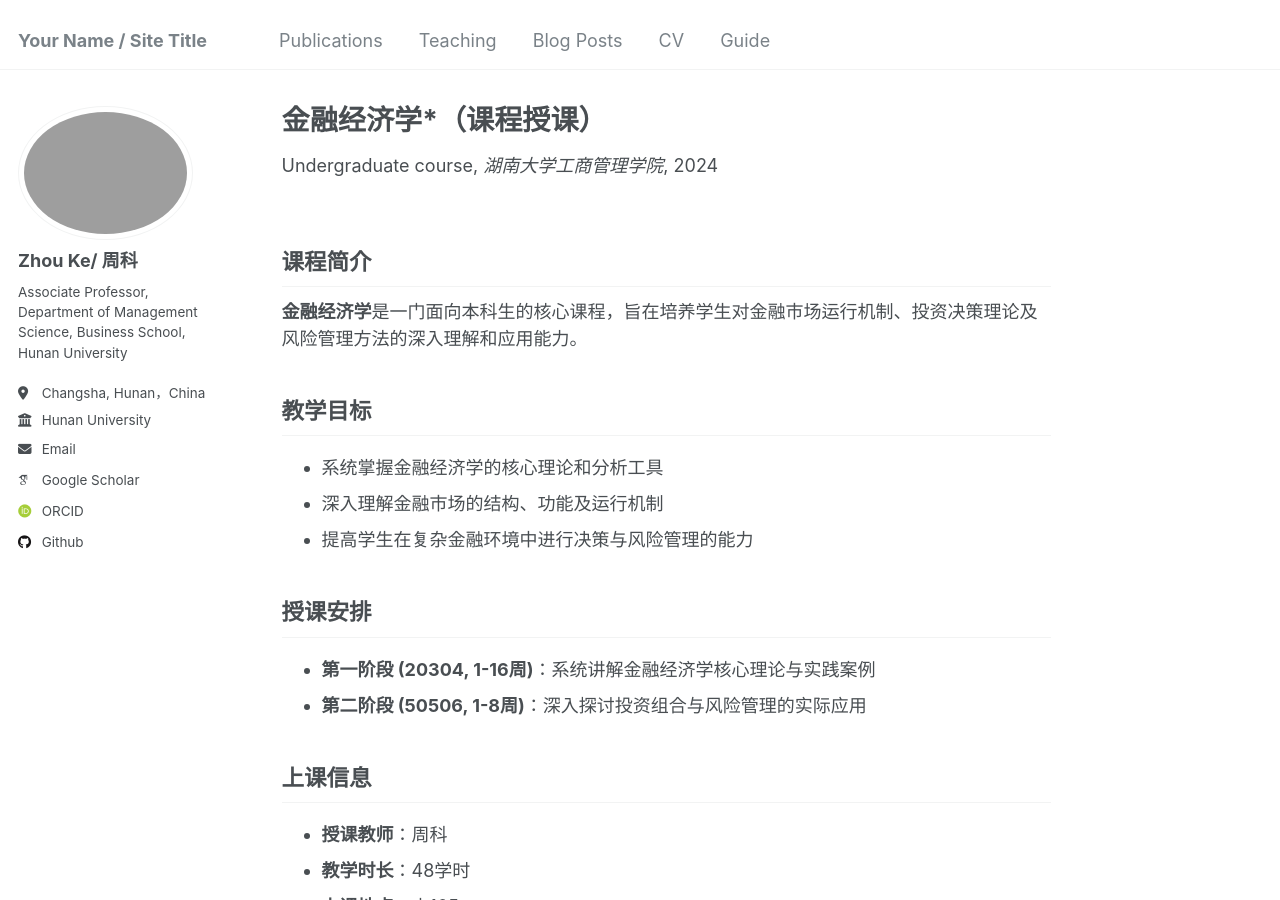
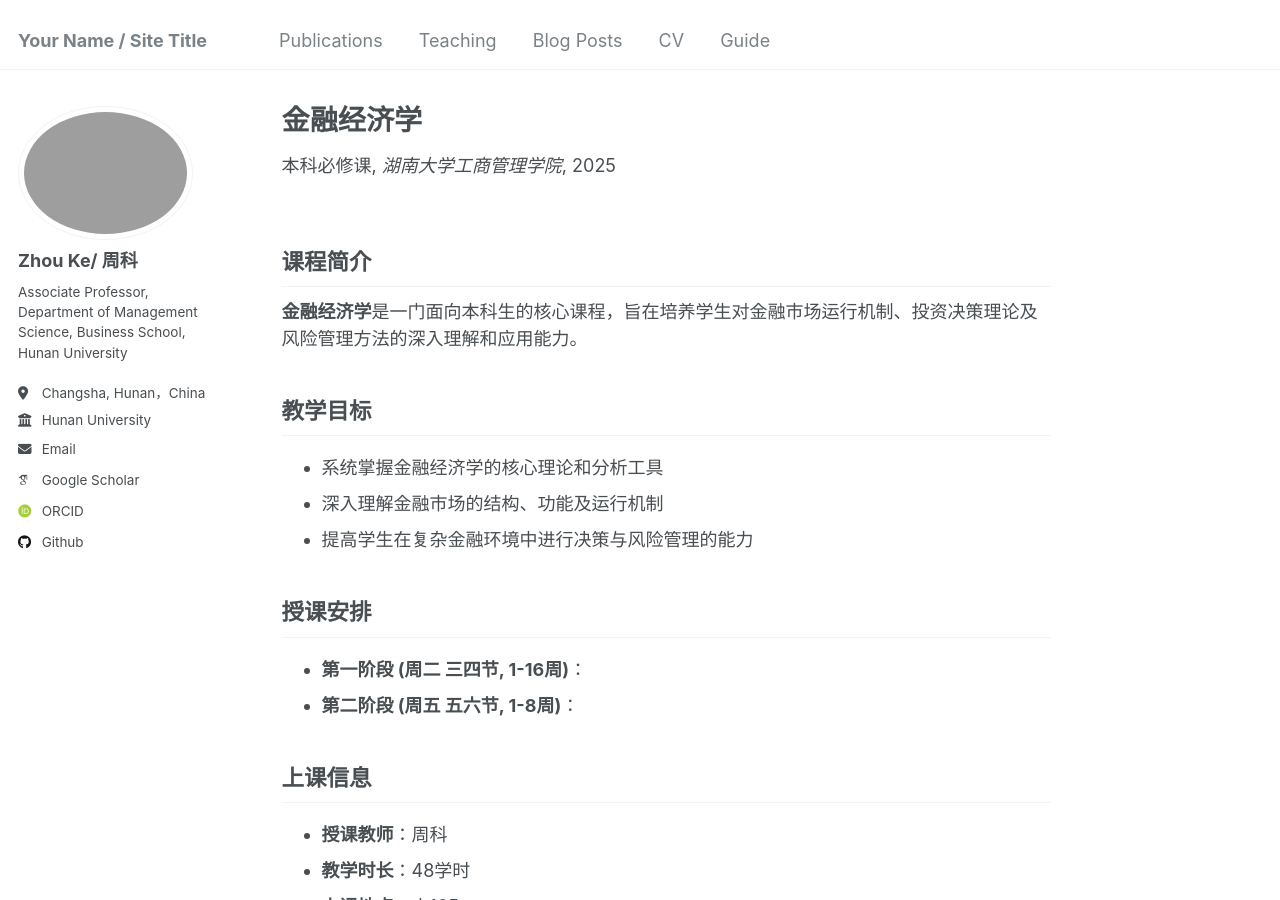
Before and after one commit to hustzhke/hustzhke.github.io, a Jekyll site: the page built from _teaching/2015-spring-teaching-2.md, in a window 1280 px wide and 900 px high. Built offline with Jekyll 4.4.1, drawn with Linux system fonts in a browser that asks for light colours; some web fonts are replaced.

Commit message:
Update 2015-spring-teaching-2.md

```diff
--- a/_teaching/2015-spring-teaching-2.md
+++ b/_teaching/2015-spring-teaching-2.md
@@ -1,19 +1,17 @@
 ---
-title: "金融经济学*（课程授课）"
-collection: teaching
-type: "Undergraduate course"
+title: "金融经济学"
+type: "本科必修课"
 permalink: /teaching/financial-economics
 venue: "湖南大学工商管理学院"
-date: 2024-01-01
-location: "中105"
+date: 2025-01-01
 instructor: "周科"
 teaching_hours: 48
 schedule:
-  - "20304 (1-16周) 中105"
-  - "50506 (1-8周) 中105"
+  - "周二  三四节, 1-16周 中105"
+  - "周五 五六节, 1-8周 中105"
 class_size: 59
 class_code: "财金2201-02"
-retake_students: "无"
+
 ---
 
 ## 课程简介
@@ -28,8 +26,8 @@ retake_students: "无"
 
 ## 授课安排
 
-- **第一阶段 (20304, 1-16周)**：系统讲解金融经济学核心理论与实践案例
-- **第二阶段 (50506, 1-8周)**：深入探讨投资组合与风险管理的实际应用
+- **第一阶段 (周二  三四节, 1-16周)**：
+- **第二阶段 (周五 五六节, 1-8周)**：
 
 ## 上课信息
 
```
